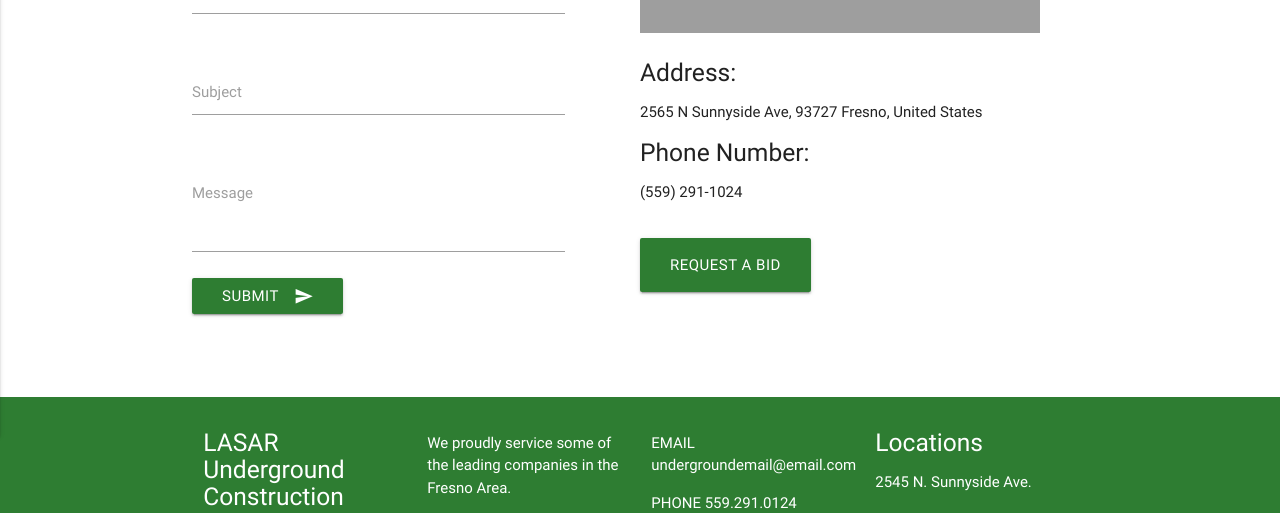
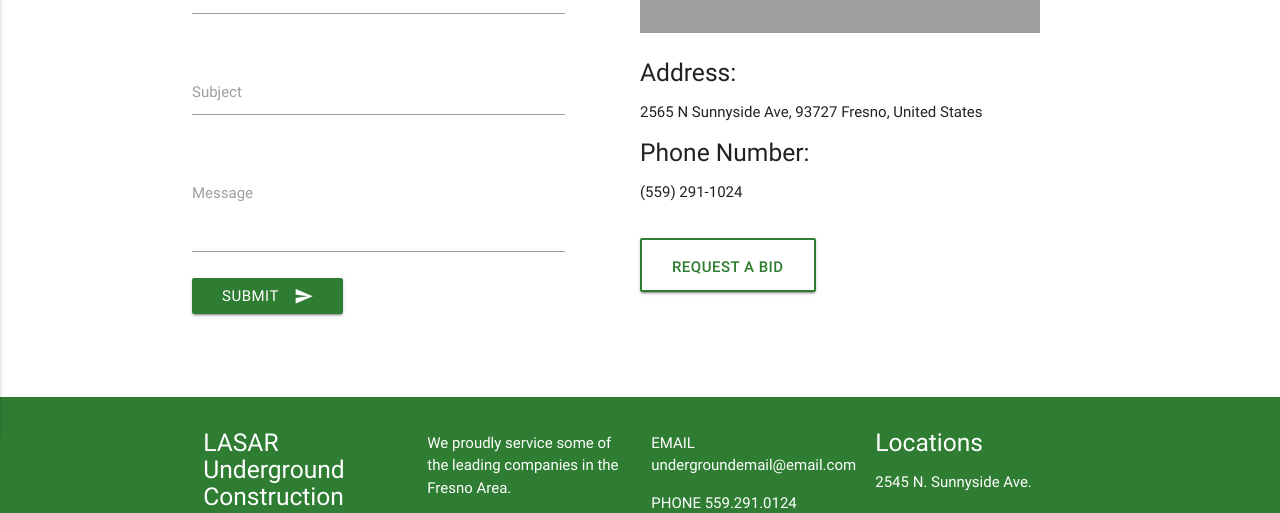
Before and after one commit to brookecart/LASAR-Underground-Construction, a PHP site: page /Contacts.php in a window 1280 px wide. Shown: the part 424-937 px from the top of the page. Run offline with PHP 8.4, Linux system fonts and the light colour scheme; some libraries are stand-ins or nearby versions; grey boxes are pictures that could not be loaded.

Commit message:
new button

```diff
--- a/LASAR-Underground-Construction/Contacts.php
+++ b/LASAR-Underground-Construction/Contacts.php
@@ -17,7 +17,7 @@
                         <p>(559) 291-1024</p>
                     </div>
                     <div class="row">
-                        <a class="waves-effect waves-light btn-large green darken-3" href="BID.php">Request a Bid</a>
+                        <a class="waves-effect waves-light btn-large white green-text text-darken-3" style="border: 2px solid #2e7d32; font-weight:500;" href="BID.php">Request a Bid</a>
                     </div>
                 </div>
                 <div class="col s12 hide-on-large-only">
```
